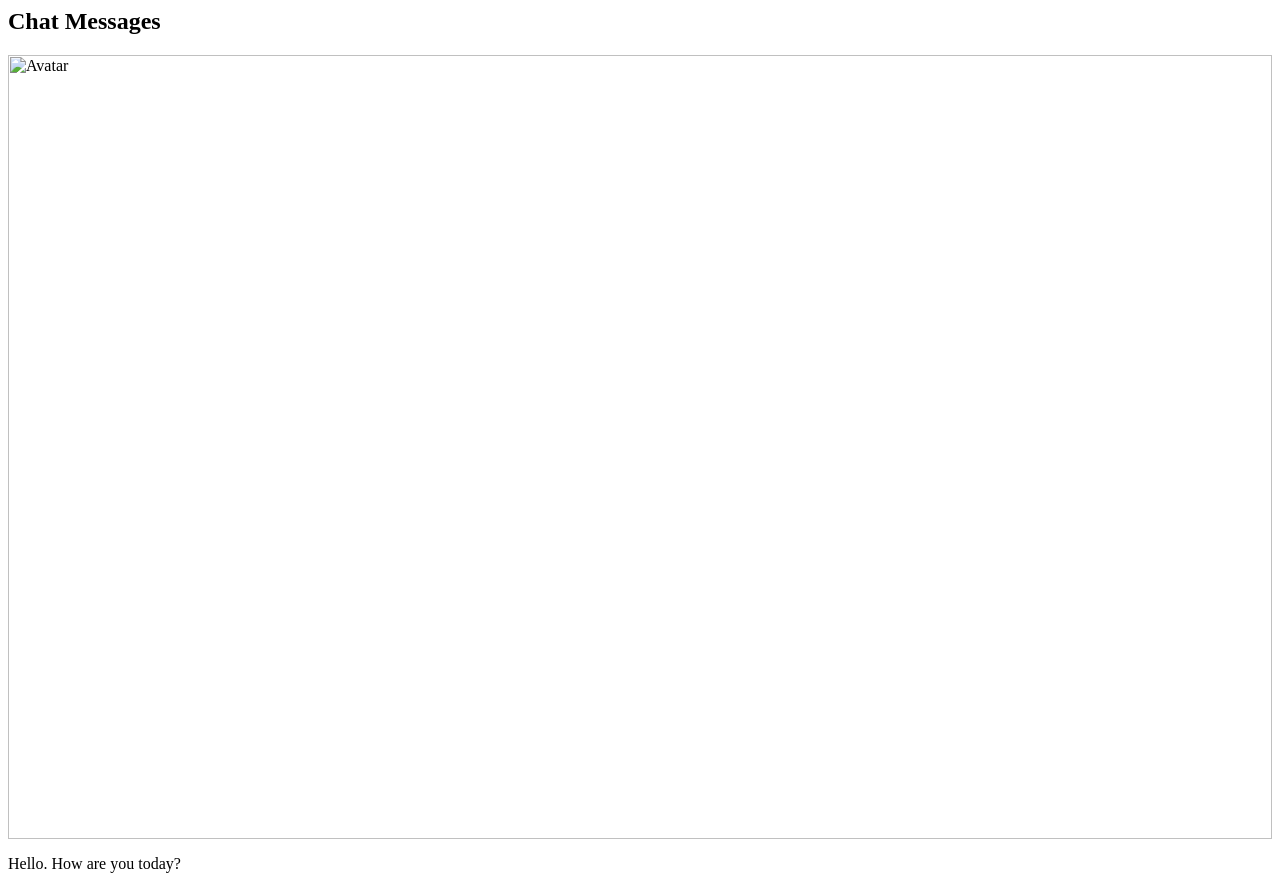
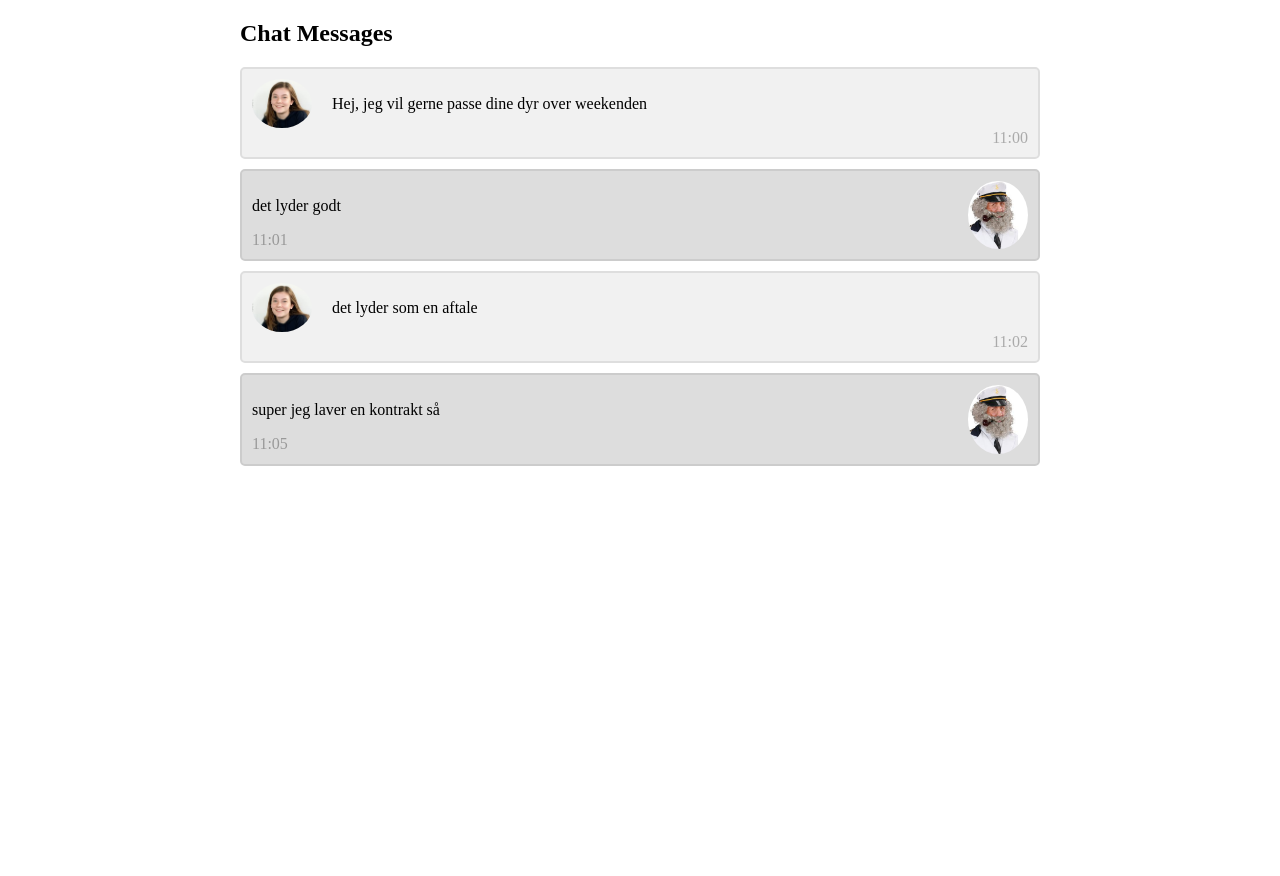
Before and after one commit to Tobias-Borlos/pasdyr.dk, a plain HTML site: page beskeder.html in a window 1280 px wide. Shown: the top 876 px of the page. After the commit the page ends 800 px from the top, so only its background shows below. Drawn offline with Linux system fonts and the light colour scheme.

Commit message:
beskeder html css

```diff
--- a/beskeder.html
+++ b/beskeder.html
@@ -1,27 +1,43 @@
+<!DOCTYPE html>
+<html lang="en">
+<head>
+  <meta charset="UTF-8">
+  <meta name="viewport" content="width=device-width, initial-scale=1.0">
+  <meta http-equiv="X-UA-Compatible" content="ie=edge">
+  <link rel="stylesheet" type="text/css" href="style.css" />
+  <title>beskeder</title>
+</head>
+<body>
+
+</body>
+</html>
+
+
+
 <body>
 <h2>Chat Messages</h2>
 
 <div class="container">
-  <img src="/w3images/bandmember.jpg" alt="Avatar" style="width:100%;">
-  <p>Hello. How are you today?</p>
+  <img src="gallery/dyrepasser.jpg" alt="Avatar" style="width:100%;">
+  <p>Hej, jeg vil gerne passe dine dyr over weekenden</p>
   <span class="time-right">11:00</span>
 </div>
 
 <div class="container darker">
-  <img src="/w3images/avatar_g2.jpg" alt="Avatar" class="right" style="width:100%;">
-  <p>Hey! I'm fine. Thanks for asking!</p>
+  <img src="gallery/dyreejer.jpg" alt="Avatar" class="right" style="width:100%;">
+  <p>det lyder godt</p>
   <span class="time-left">11:01</span>
 </div>
 
 <div class="container">
-  <img src="/w3images/bandmember.jpg" alt="Avatar" style="width:100%;">
-  <p>Sweet! So, what do you wanna do today?</p>
+  <img src="gallery/dyrepasser.jpg" alt="Avatar" style="width:100%;">
+  <p>det lyder som en aftale</p>
   <span class="time-right">11:02</span>
 </div>
 
 <div class="container darker">
-  <img src="/w3images/avatar_g2.jpg" alt="Avatar" class="right" style="width:100%;">
-  <p>Nah, I dunno. Play soccer.. or learn more coding perhaps?</p>
+  <img src="gallery/dyreejer.jpg" alt="Avatar" class="right" style="width:100%;">
+  <p>super jeg laver en kontrakt så</p>
   <span class="time-left">11:05</span>
 </div>
 
```
Also changed, not shown: gallery/dyreejer.jpg (added), gallery/dyrepasser.jpg (added).
